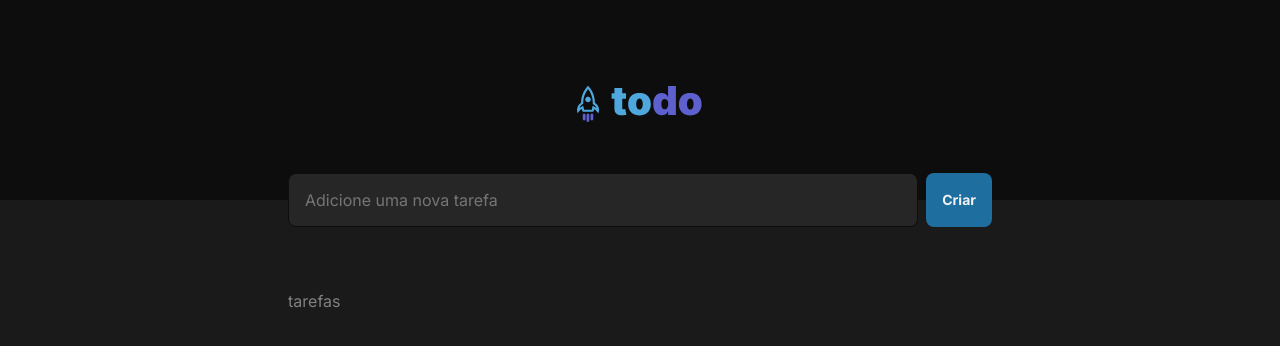
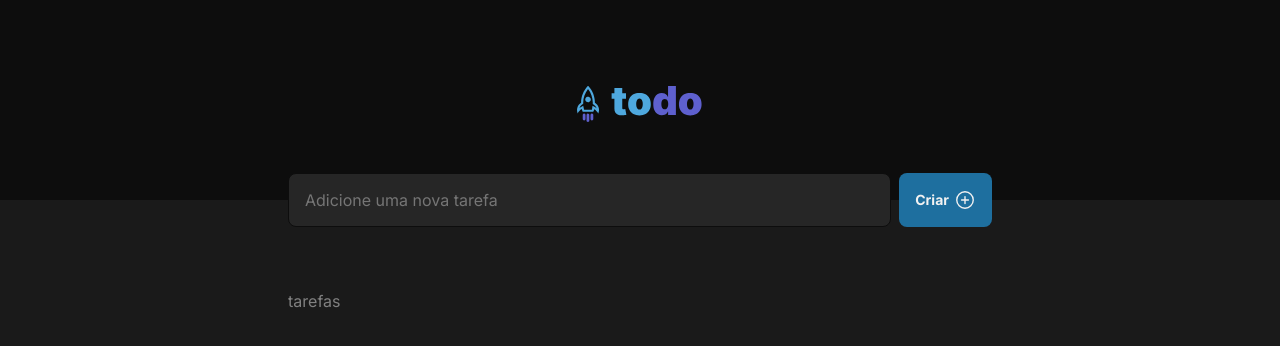
Before and after one commit to luisgustavoTbarbosa/todo-list, a React (Vite) app: page / in a window 1280 px wide. Shown: the top 346 px of the page. Built offline with nearby package versions, Linux system fonts and the light colour scheme.

Commit message:
feat: newTask button icon and adjusting style

```diff
--- a/package.json
+++ b/package.json
@@ -10,6 +10,7 @@
     "preview": "vite preview"
   },
   "dependencies": {
+    "@phosphor-icons/react": "^2.0.15",
     "react": "^18.2.0",
     "react-dom": "^18.2.0"
   },
--- a/src/components/NewTask.module.css
+++ b/src/components/NewTask.module.css
@@ -1,8 +1,8 @@
 .newTaskForm {
   display: flex;
-  gap: 8px;
+  gap: .5rem;
   margin-top: -27px;
-  margin-bottom: 64px;
+  margin-bottom: 4rem;
 }
 
 .newTaskForm input {
@@ -16,7 +16,11 @@
 }
 
 .newTaskForm button {
-  padding: 16px;
+  display: flex;
+  align-items: center;
+  justify-content: center;
+  gap: .3125rem;
+  padding: 1rem;
   border-radius: 8px;
   border: none;
   background: var(--blue-dark);
--- a/src/components/NewTask.tsx
+++ b/src/components/NewTask.tsx
@@ -1,10 +1,14 @@
 import styles from './NewTask.module.css'
+import { PlusCircle } from "@phosphor-icons/react"
 
 export function NewTask() {
   return (
     <form className={styles.newTaskForm}>
       <input type="text" placeholder="Adicione uma nova tarefa" />
-      <button type="submit">Criar</button>
+      <button type="submit">
+        Criar
+        <PlusCircle size={22} />
+      </button>
     </form>
   )
 }
```
Also changed, not shown: 1 other file (tests, documents, lock files or other folders).
